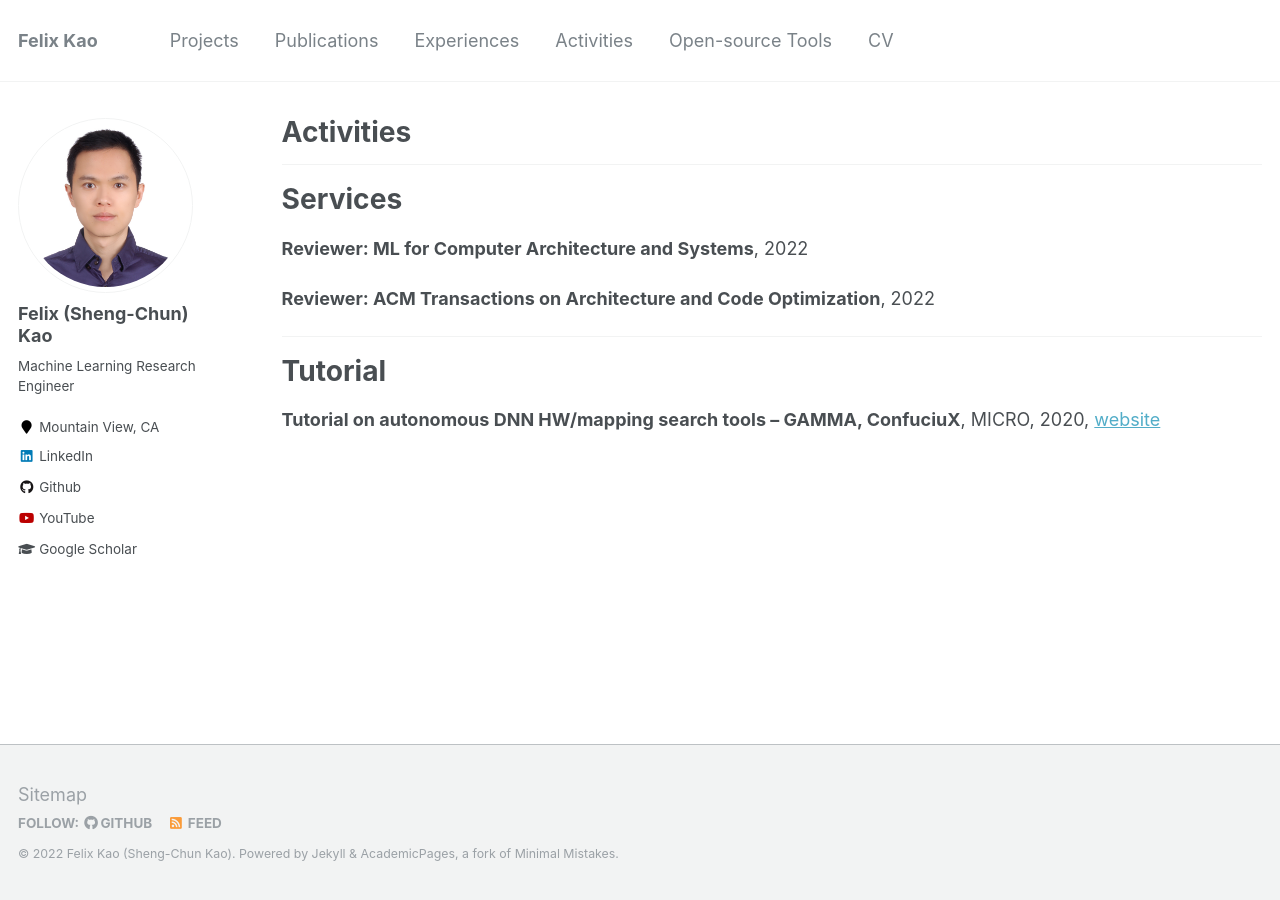
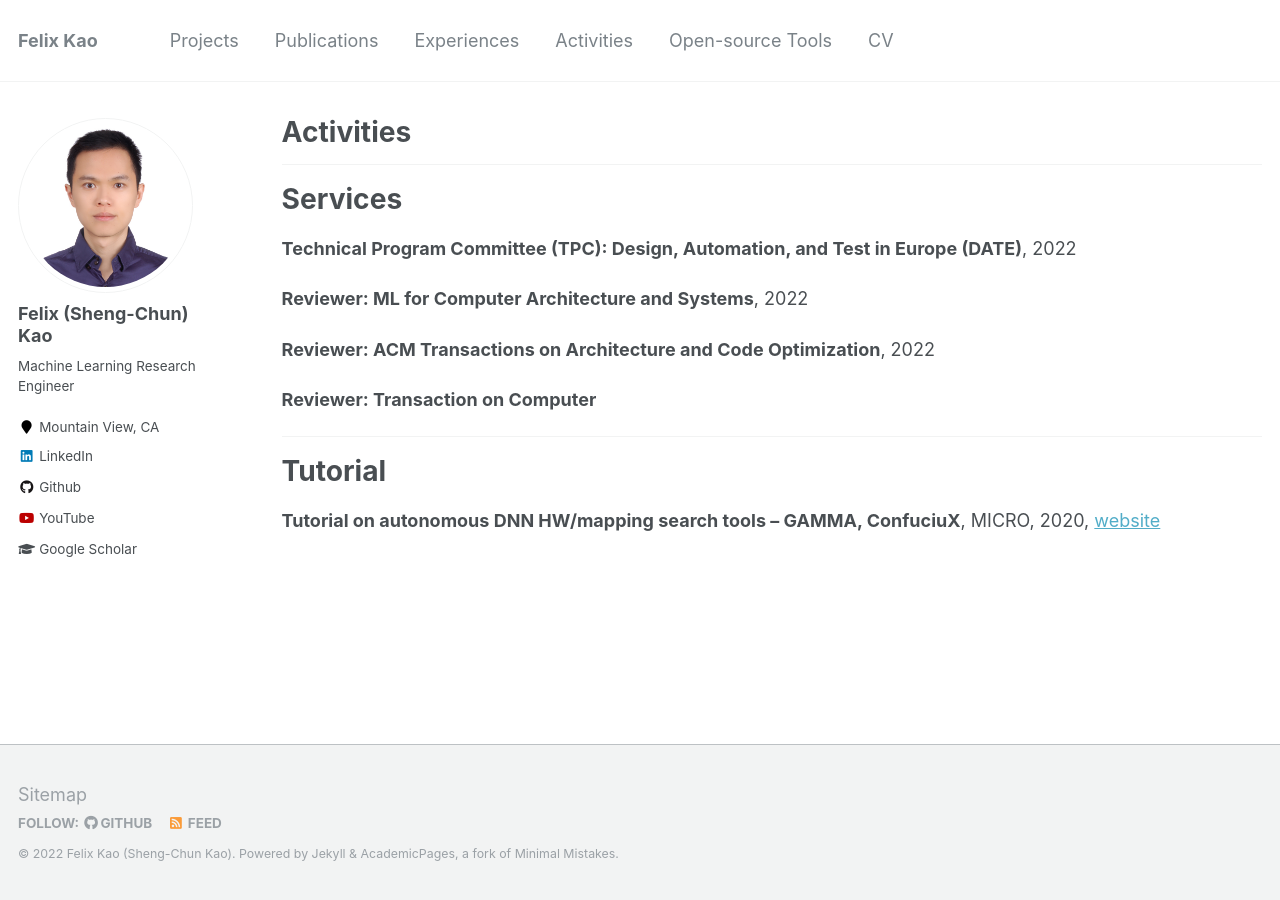
Before and after one commit to felix0901/felix, a Jekyll site: the page built from _pages/activities.md, in a window 1280 px wide. Built offline with Jekyll 4.4.1, drawn with Linux system fonts in a browser that asks for light colours.

Commit message:
Update activities.md

```diff
--- a/_pages/activities.md
+++ b/_pages/activities.md
@@ -7,9 +7,13 @@ author_profile: true
 ----
 # Services
 
+**Technical Program Committee (TPC): Design, Automation, and Test in Europe (DATE)**, 2022
+
 **Reviewer: ML for Computer Architecture and Systems**, 2022
 
 **Reviewer: ACM Transactions on Architecture and Code Optimization**, 2022
+
+**Reviewer: Transaction on Computer**
 
 ----
 # Tutorial
```
